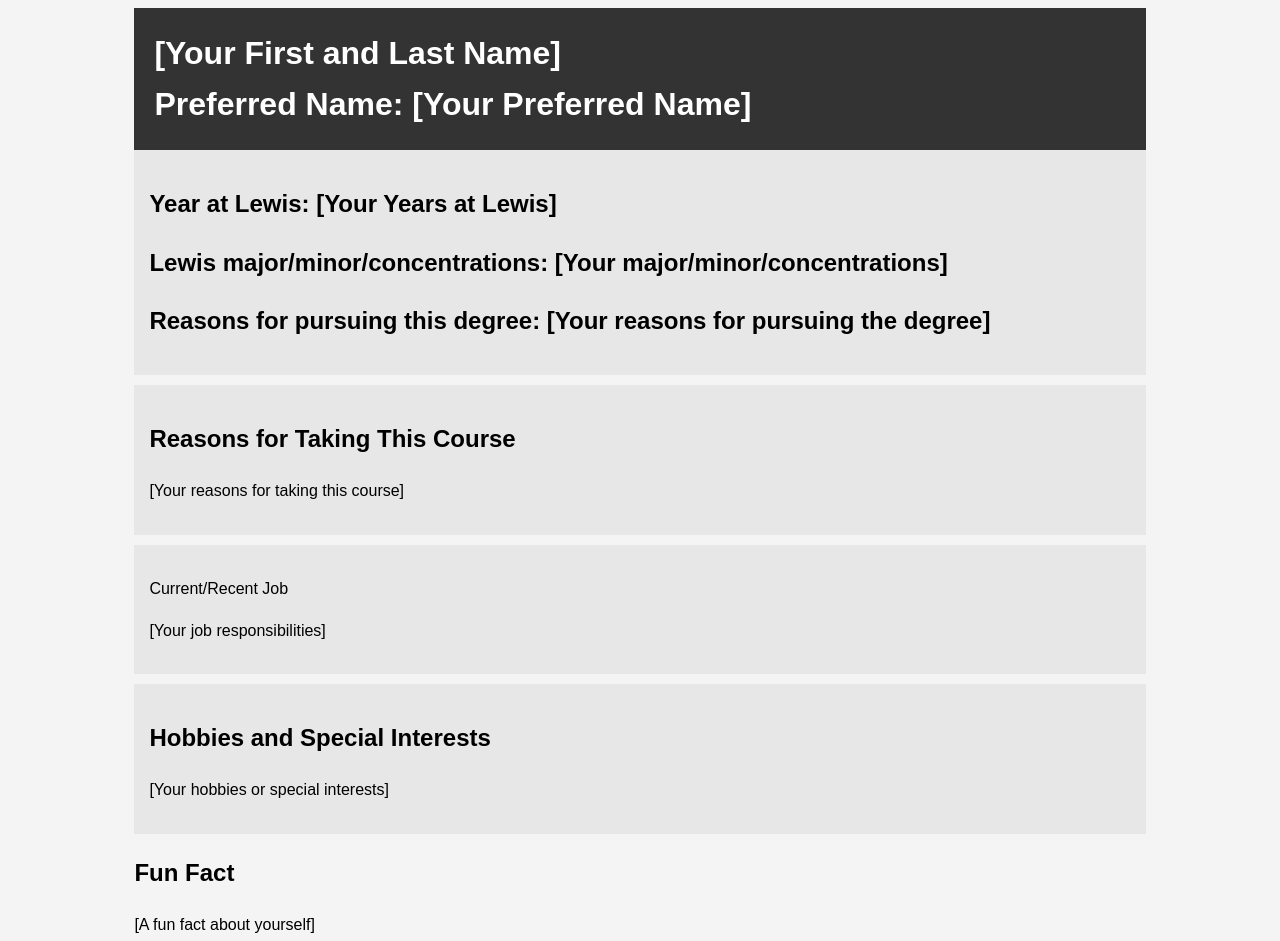
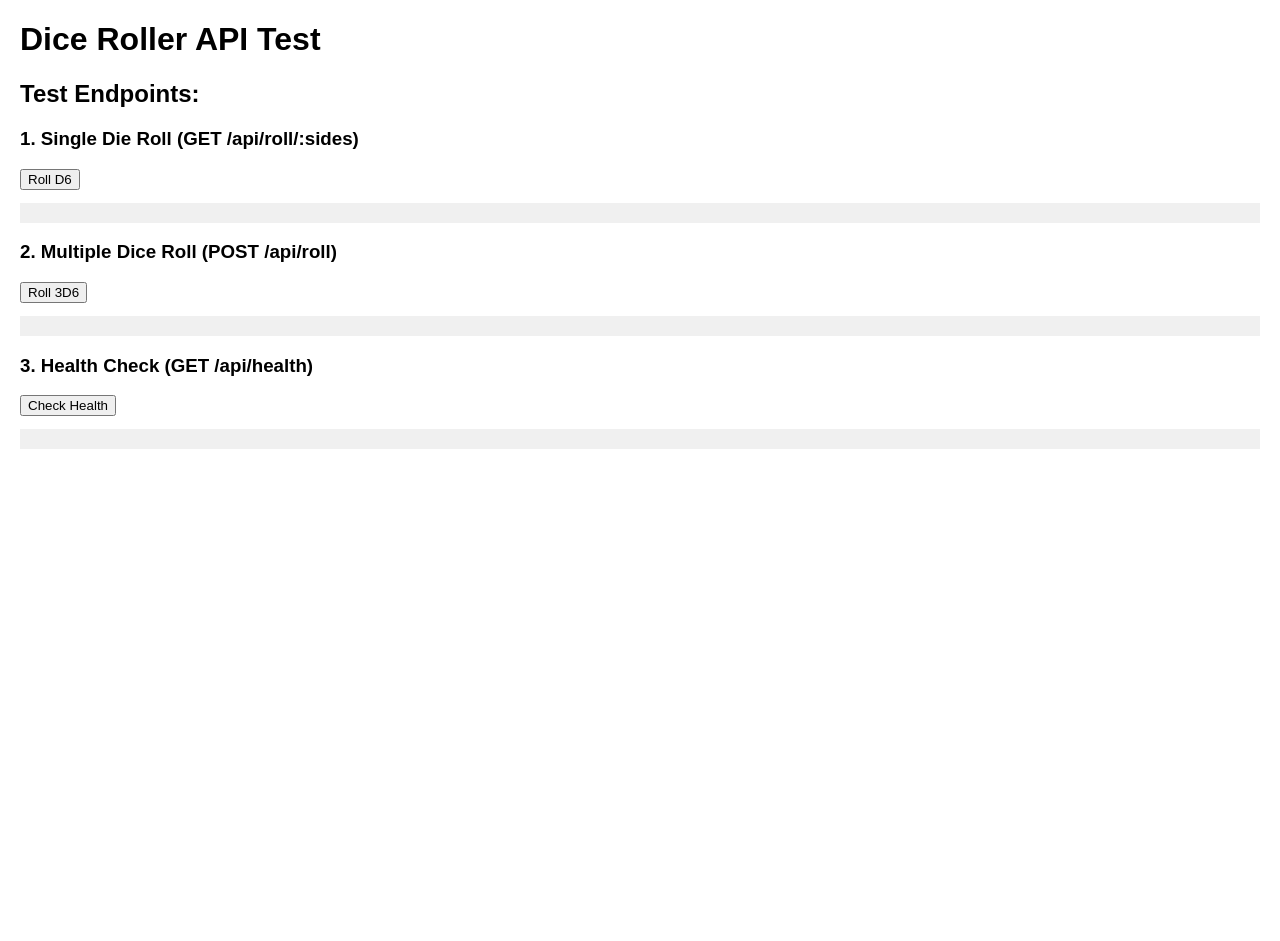
Before and after one commit to YashEdhala/rollingdiceyash, a plain HTML site: page index.html in a window 1280 px wide. After the commit the page ends 800 px from the top, so only its background shows below. Drawn offline with Linux system fonts and the light colour scheme.

Commit message:
Update index.html

```diff
--- a/index.html
+++ b/index.html
@@ -1,65 +1,57 @@
+<!-- index.html -->
 <!DOCTYPE html>
-<html>
+<html lang="en">
 <head>
-    <title>About Me</title>
+    <meta charset="UTF-8">
+    <meta name="viewport" content="width=device-width, initial-scale=1.0">
+    <title>Dice Roller API Test</title>
     <style>
-        body {
-            font-family: Arial, sans-serif;
-            background-color: #f4f4f4;
-            line-height: 1.6;
-        }
-        .container {
-            width: 80%;
-            margin: auto;
-            overflow: hidden;
-        }
-        .main-info {
-            background: #333;
-            color: #fff;
-            padding: 20px;
-        }
-        .main-info h1 {
-            margin: 0;
-        }
-        .hobbies, .lewis, .course, .job {
-            background: #e7e7e7;
-            padding: 15px;
-            margin-bottom: 10px;
-        }
+        body { font-family: Arial, sans-serif; margin: 20px; }
+        pre { background: #f0f0f0; padding: 10px; }
     </style>
 </head>
 <body>
-    <div class="container">
-        <header class="main-info">
-            <h1>[Your First and Last Name]</h1>
-            <h1>Preferred Name: [Your Preferred Name]</h1>
-        </header>
+    <h1>Dice Roller API Test</h1>
 
-        <section class="lewis">
-			<h2>Year at Lewis: [Your Years at Lewis]</h2>
-			<h2>Lewis major/minor/concentrations: [Your major/minor/concentrations]</h2>
-			<h2>Reasons for pursuing this degree: [Your reasons for pursuing the degree]</h2>
-        </section>
+    <h2>Test Endpoints:</h2>
 
-		<section class="course">
-            <h2>Reasons for Taking This Course</h2>
-            <p>[Your reasons for taking this course]</p>
-        </section>
+    <h3>1. Single Die Roll (GET /api/roll/:sides)</h3>
+    <button onclick="testSingleRoll()">Roll D6</button>
+    <pre id="singleResult"></pre>
 
-		<section class="job">
-            <p>Current/Recent Job</p>
-			<p>[Your job responsibilities]</p>
-        </section>
+    <h3>2. Multiple Dice Roll (POST /api/roll)</h3>
+    <button onclick="testMultipleRoll()">Roll 3D6</button>
+    <pre id="multipleResult"></pre>
 
-        <section class="hobbies">
-            <h2>Hobbies and Special Interests</h2>
-            <p>[Your hobbies or special interests]</p>
-        </section>
+    <h3>3. Health Check (GET /api/health)</h3>
+    <button onclick="testHealth()">Check Health</button>
+    <pre id="healthResult"></pre>
 
-        <section class="fun-fact">
-            <h2>Fun Fact</h2>
-            <p>[A fun fact about yourself]</p>
-        </section>
-    </div>
+    <script>
+        async function testSingleRoll() {
+            const response = await fetch('/api/roll/6');
+            const data = await response.json();
+            document.getElementById('singleResult').textContent =
+                JSON.stringify(data, null, 2);
+        }
+
+        async function testMultipleRoll() {
+            const response = await fetch('/api/roll', {
+                method: 'POST',
+                headers: { 'Content-Type': 'application/json' },
+                body: JSON.stringify({ count: 3, sides: 6 })
+            });
+            const data = await response.json();
+            document.getElementById('multipleResult').textContent =
+                JSON.stringify(data, null, 2);
+        }
+
+        async function testHealth() {
+            const response = await fetch('/api/health');
+            const data = await response.json();
+            document.getElementById('healthResult').textContent =
+                JSON.stringify(data, null, 2);
+        }
+    </script>
 </body>
 </html>
```
